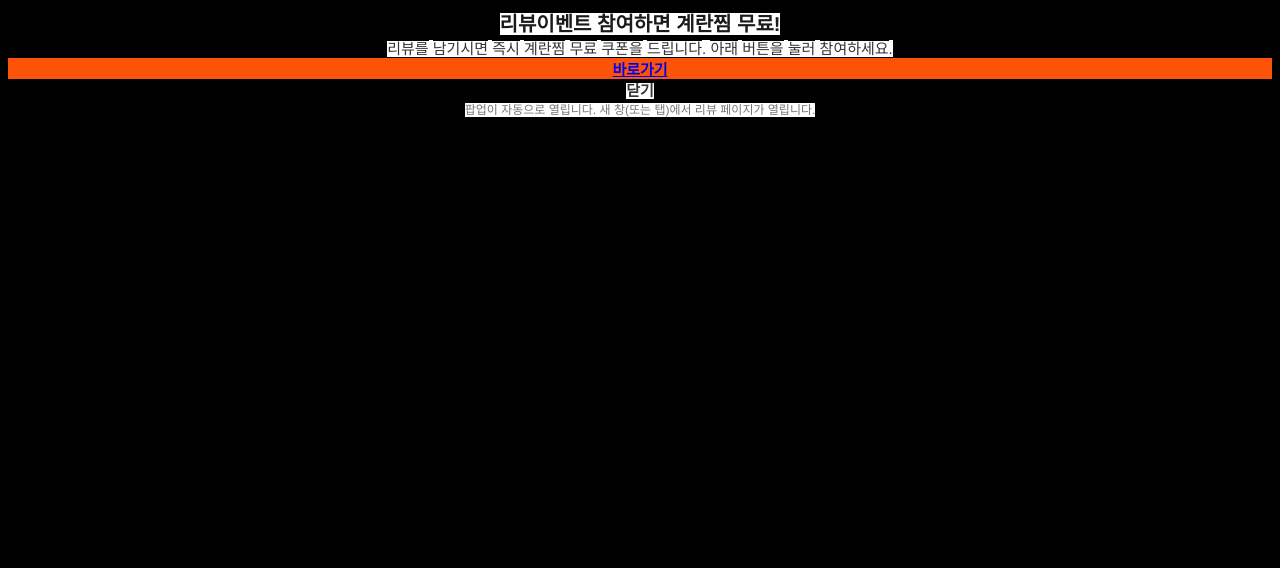
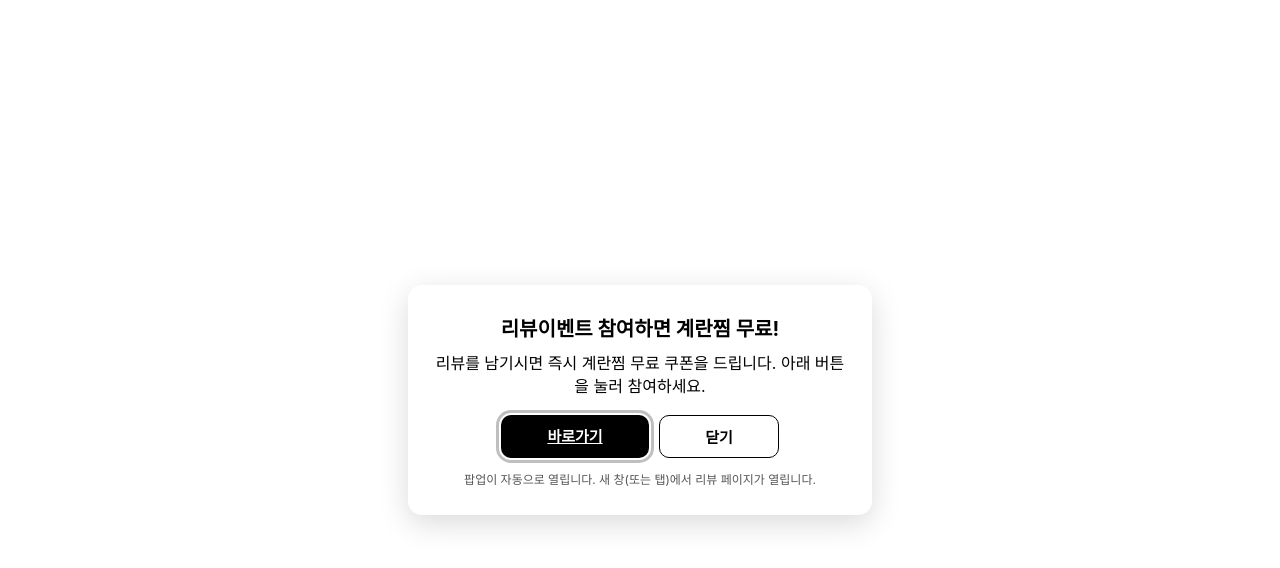
Before and after one commit to rlagmltjs100441-lab/review-event, a plain HTML site: page index.html in a window 1280 px wide. Drawn offline with Linux system fonts and the light colour scheme.

Commit message:
Add files via upload

```diff
--- a/index.html
+++ b/index.html
@@ -1,32 +1,136 @@
-<!DOCTYPE html PUBLIC "-//W3C//DTD HTML 4.01//EN" "http://www.w3.org/TR/html4/strict.dtd">
-<html>
+<!doctype html>
+<html lang="ko">
 <head>
-  <meta http-equiv="Content-Type" content="text/html; charset=utf-8">
-  <meta http-equiv="Content-Style-Type" content="text/css">
-  <title></title>
-  <meta name="Generator" content="Cocoa HTML Writer">
-  <meta name="CocoaVersion" content="2487.7">
-  <style type="text/css">
-    body {background-color: #000000}
-    p.p1 {margin: 0.0px 0.0px 0.0px 0.0px; text-align: center; font: 20.0px '.AppleKoreanFont'; color: #1a1a1a; -webkit-text-stroke: #1a1a1a}
-    p.p2 {margin: 0.0px 0.0px 0.0px 0.0px; text-align: center; font: 15.0px 'Apple SD Gothic Neo'; color: #343434; -webkit-text-stroke: #343434}
-    p.p3 {margin: 0.0px 0.0px 0.0px 0.0px; text-align: center; font: 15.0px 'Apple SD Gothic Neo SemiBold'; color: #ffffff; -webkit-text-stroke: #ffffff; background-color: #fc5308}
-    p.p4 {margin: 0.0px 0.0px 0.0px 0.0px; text-align: center; font: 15.0px 'Apple SD Gothic Neo SemiBold'; color: #343434; -webkit-text-stroke: #343434}
-    p.p5 {margin: 0.0px 0.0px 0.0px 0.0px; text-align: center; font: 12.0px 'Apple SD Gothic Neo'; color: #757575; -webkit-text-stroke: #757575}
-    span.s1 {font-kerning: none; background-color: #ffffff}
-    span.s2 {font: 20.0px 'Helvetica Neue'; font-kerning: none; background-color: #ffffff}
-    span.s3 {font: 15.0px 'Helvetica Neue'; font-kerning: none; background-color: #ffffff}
-    span.s4 {font: 15.0px '.AppleKoreanFont'; text-decoration: underline ; font-kerning: none}
-    span.s5 {text-decoration: underline ; font-kerning: none}
-    span.s6 {font: 15.0px '.AppleKoreanFont'; font-kerning: none; background-color: #ffffff}
-    span.s7 {font: 12.0px 'Helvetica Neue'; font-kerning: none; background-color: #ffffff}
+  <meta charset="utf-8" />
+  <meta name="viewport" content="width=device-width,initial-scale=1" />
+  <title>리뷰 이벤트</title>
+  <style>
+    html, body {
+      height: 100%;
+      margin: 0;
+      font-family: -apple-system, BlinkMacSystemFont, "Apple SD Gothic Neo", "Noto Sans KR", "Malgun Gothic", "돋움", sans-serif;
+      background: #fff;
+      color: #000;
+      display: flex;
+      align-items: center;
+      justify-content: center;
+    }
+
+    /* 오버레이 느낌 */
+    .overlay {
+      position: fixed;
+      inset: 0;
+      display: flex;
+      align-items: center;
+      justify-content: center;
+      background: rgba(255,255,255,0.95); /* 배경은 흰색 반투명 */
+      z-index: 1000;
+    }
+
+    .modal {
+      max-width: 420px;
+      width: 90%;
+      background: #fff;
+      border-radius: 14px;
+      box-shadow: 0 8px 30px rgba(0,0,0,0.15);
+      padding: 28px 22px;
+      text-align: center;
+    }
+
+    .title {
+      font-size: 20px;
+      font-weight: 700;
+      margin-bottom: 10px;
+      color: #000;
+    }
+
+    .desc {
+      font-size: 16px;
+      line-height: 1.4;
+      margin-bottom: 18px;
+      color: #000;
+    }
+
+    .cta {
+      display: flex;
+      gap: 10px;
+      justify-content: center;
+      margin-bottom: 12px;
+    }
+
+    .btn {
+      min-width: 120px;
+      padding: 10px 14px;
+      border-radius: 10px;
+      border: none;
+      font-weight: 600;
+      font-size: 15px;
+      cursor: pointer;
+    }
+
+    .btn-primary {
+      background: #000;
+      color: #fff;
+    }
+
+    .btn-secondary {
+      background: transparent;
+      border: 1px solid #000;
+      color: #000;
+    }
+
+    .small {
+      font-size: 12px;
+      color: #555;
+    }
+
+    a:focus, button:focus { outline: 3px solid rgba(0,0,0,0.25); outline-offset: 2px; }
   </style>
 </head>
 <body>
-<p class="p1"><span class="s1"><b>리뷰이벤트</b></span><span class="s2"><b> </b></span><span class="s1"><b>참여하면</b></span><span class="s2"><b> </b></span><span class="s1"><b>계란찜</b></span><span class="s2"><b> </b></span><span class="s1"><b>무료</b></span><span class="s2"><b>!</b></span></p>
-<p class="p2"><span class="s1">리뷰를</span><span class="s3"> </span><span class="s1">남기시면</span><span class="s3"> </span><span class="s1">즉시</span><span class="s3"> </span><span class="s1">계란찜</span><span class="s3"> </span><span class="s1">무료</span><span class="s3"> </span><span class="s1">쿠폰을</span><span class="s3"> </span><span class="s1">드립니다</span><span class="s3">. </span><span class="s1">아래</span><span class="s3"> </span><span class="s1">버튼을</span><span class="s3"> </span><span class="s1">눌러</span><span class="s3"> </span><span class="s1">참여하세요</span><span class="s3">.</span></p>
-<p class="p3"><span class="s4"><a href="https://buly.kr/2JocoPs"><b>바로가기</b><span class="s5"><b></b></span></a></span></p>
-<p class="p4"><span class="s6"><b>닫기</b></span></p>
-<p class="p5"><span class="s1">팝업이</span><span class="s7"> </span><span class="s1">자동으로</span><span class="s7"> </span><span class="s1">열립니다</span><span class="s7">. </span><span class="s1">새</span><span class="s7"> </span><span class="s1">창</span><span class="s7">(</span><span class="s1">또는</span><span class="s7"> </span><span class="s1">탭</span><span class="s7">)</span><span class="s1">에서</span><span class="s7"> </span><span class="s1">리뷰</span><span class="s7"> </span><span class="s1">페이지가</span><span class="s7"> </span><span class="s1">열립니다</span><span class="s7">.</span></p>
+  <div id="overlay" class="overlay" role="dialog" aria-modal="true" aria-labelledby="modalTitle">
+    <div class="modal" role="document">
+      <div id="modalTitle" class="title">리뷰이벤트 참여하면 계란찜 무료!</div>
+      <div class="desc">리뷰를 남기시면 즉시 계란찜 무료 쿠폰을 드립니다. 아래 버튼을 눌러 참여하세요.</div>
+
+      <div class="cta">
+        <a id="gotoLink" href="https://buly.kr/2JocoPs" class="btn btn-primary" target="_blank" rel="noopener noreferrer">바로가기</a>
+        <button id="closeBtn" class="btn btn-secondary" type="button">닫기</button>
+      </div>
+
+      <div class="small">팝업이 자동으로 열립니다. 새 창(또는 탭)에서 리뷰 페이지가 열립니다.</div>
+    </div>
+  </div>
+
+  <script>
+    document.addEventListener('DOMContentLoaded', function(){
+      var overlay = document.getElementById('overlay');
+      var goto = document.getElementById('gotoLink');
+      var closeBtn = document.getElementById('closeBtn');
+
+      if(goto.href.endsWith('REVIEW_LINK')){
+        goto.href = '#';
+        goto.addEventListener('click', function(e){
+          e.preventDefault();
+          alert('관리자: REVIEW_LINK를 실제 리뷰 페이지 URL로 바꿔주세요.');
+        });
+      }
+
+      closeBtn.addEventListener('click', function(){
+        overlay.style.display = 'none';
+        document.body.style.background = '#fff';
+        document.body.innerHTML = '<p style="text-align:center; padding:20px; color:#000; font-weight:600;">팝업을 닫았습니다. 다시 보시려면 페이지를 새로고침하세요.</p>';
+      });
+
+      goto.focus();
+    });
+
+    document.addEventListener('keydown', function(e){
+      if(e.key === 'Escape'){
+        var overlay = document.getElementById('overlay');
+        if(overlay) overlay.style.display = 'none';
+      }
+    });
+  </script>
 </body>
 </html>
```
